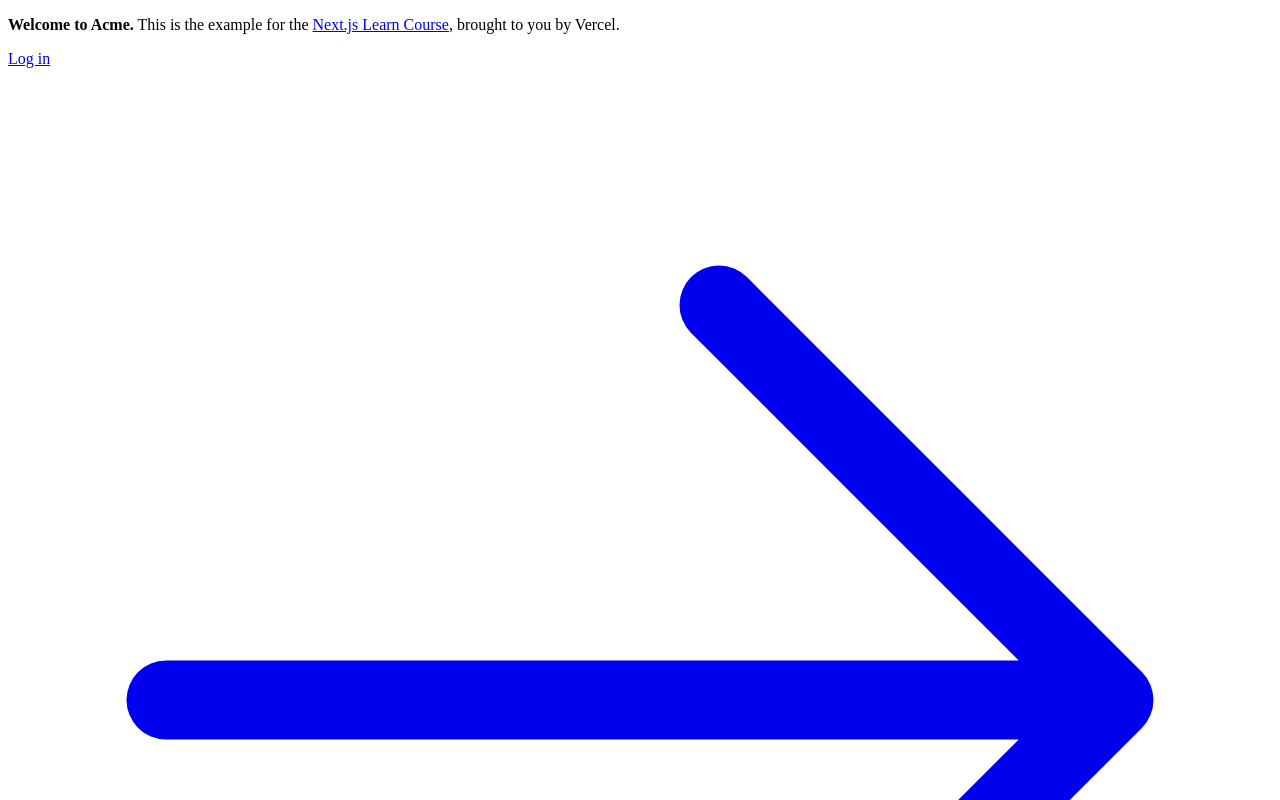
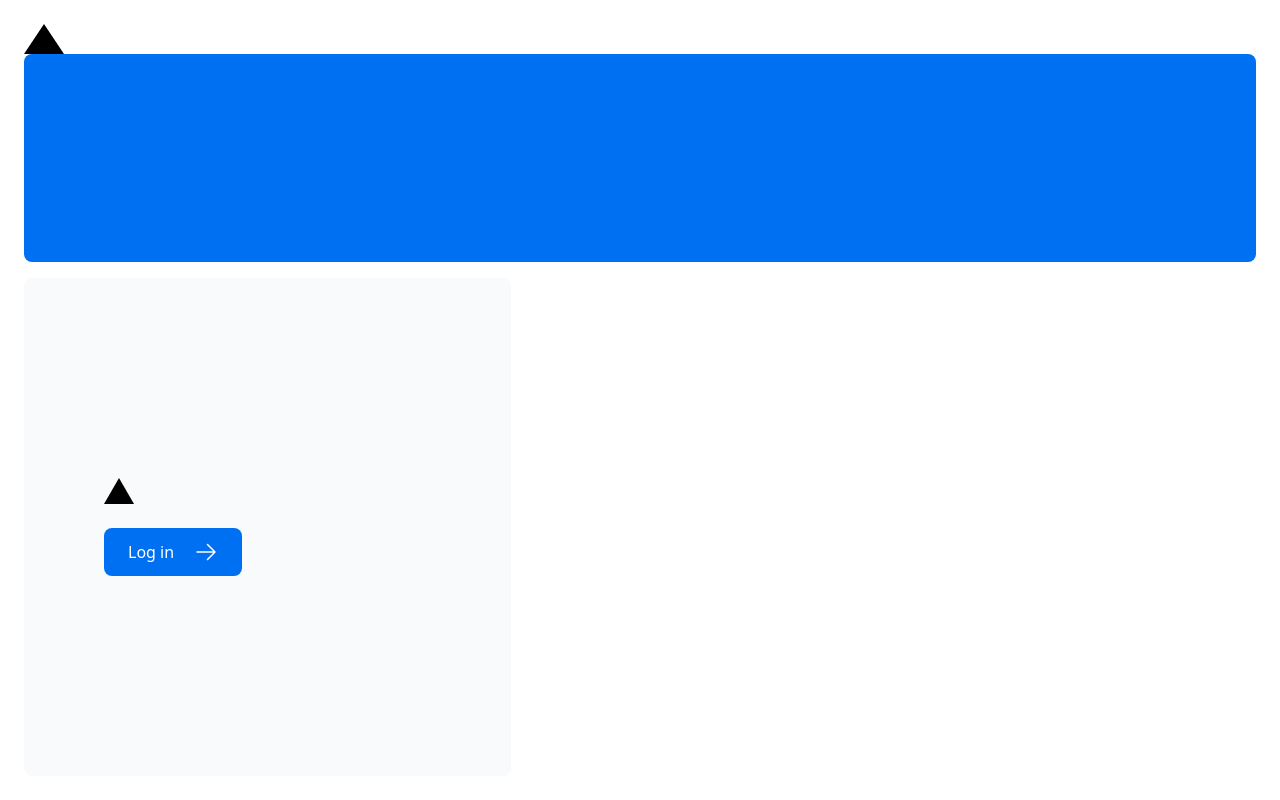
Before and after one commit to mnxmnz/nextjs-docs, a Next.js app: page / in a window 1280 px wide. Shown: the top 800 px of the page. Built offline with nearby package versions, Linux system fonts and the light colour scheme.

Commit message:
[Chapter 2] (#1)

```diff
--- a/app/page.tsx
+++ b/app/page.tsx
@@ -1,22 +1,16 @@
 import AcmeLogo from '@/app/ui/acme-logo';
 import { ArrowRightIcon } from '@heroicons/react/24/outline';
 import Link from 'next/link';
+import styles from '@/app/ui/home.module.css';
 
 export default function Page() {
   return (
     <main className="flex min-h-screen flex-col p-6">
-      <div className="flex h-20 shrink-0 items-end rounded-lg bg-blue-500 p-4 md:h-52">
-        {/* <AcmeLogo /> */}
-      </div>
+      <div className={styles.shape} />
+      <div className="flex h-20 shrink-0 items-end rounded-lg bg-blue-500 p-4 md:h-52">{/* <AcmeLogo /> */}</div>
       <div className="mt-4 flex grow flex-col gap-4 md:flex-row">
         <div className="flex flex-col justify-center gap-6 rounded-lg bg-gray-50 px-6 py-10 md:w-2/5 md:px-20">
-          <p className={`text-xl text-gray-800 md:text-3xl md:leading-normal`}>
-            <strong>Welcome to Acme.</strong> This is the example for the{' '}
-            <a href="https://nextjs.org/learn/" className="text-blue-500">
-              Next.js Learn Course
-            </a>
-            , brought to you by Vercel.
-          </p>
+          <div className="relative w-0 h-0 border-l-[15px] border-r-[15px] border-b-[26px] border-l-transparent border-r-transparent border-b-black" />
           <Link
             href="/login"
             className="flex items-center gap-5 self-start rounded-lg bg-blue-500 px-6 py-3 text-sm font-medium text-white transition-colors hover:bg-blue-400 md:text-base"
--- /dev/null
+++ b/app/ui/home.module.css
@@ -0,0 +1,7 @@
+.shape {
+  height: 0;
+  width: 0;
+  border-bottom: 30px solid black;
+  border-left: 20px solid transparent;
+  border-right: 20px solid transparent;
+}
```
Also changed, not shown: app/layout.tsx (+3 -5 lines), app/ui/invoices/status.tsx (+4 -7 lines), 1 other file (tests, documents, lock files or other folders).
